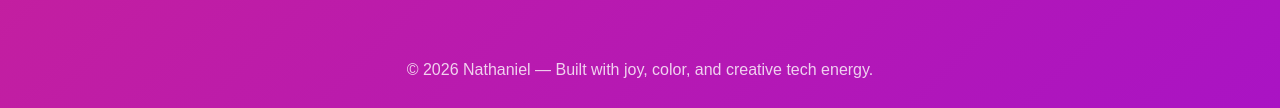
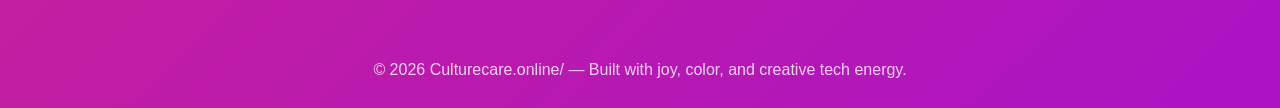
Before and after one commit to booknobliss1-max/Front-Door-Creative-Systems, a plain HTML site: page index.html in a window 1280 px wide. Shown: the part 1393-1501 px from the top of the page. Drawn offline with Linux system fonts and the light colour scheme.

Commit message:
Update index.html

```diff
--- a/index.html
+++ b/index.html
@@ -123,7 +123,7 @@
 </section>
 
 <footer>
-    © 2026 Nathaniel — Built with joy, color, and creative tech energy.
+    © 2026 Culturecare.online/ — Built with joy, color, and creative tech energy.
 </footer>
 
 </body>
```
